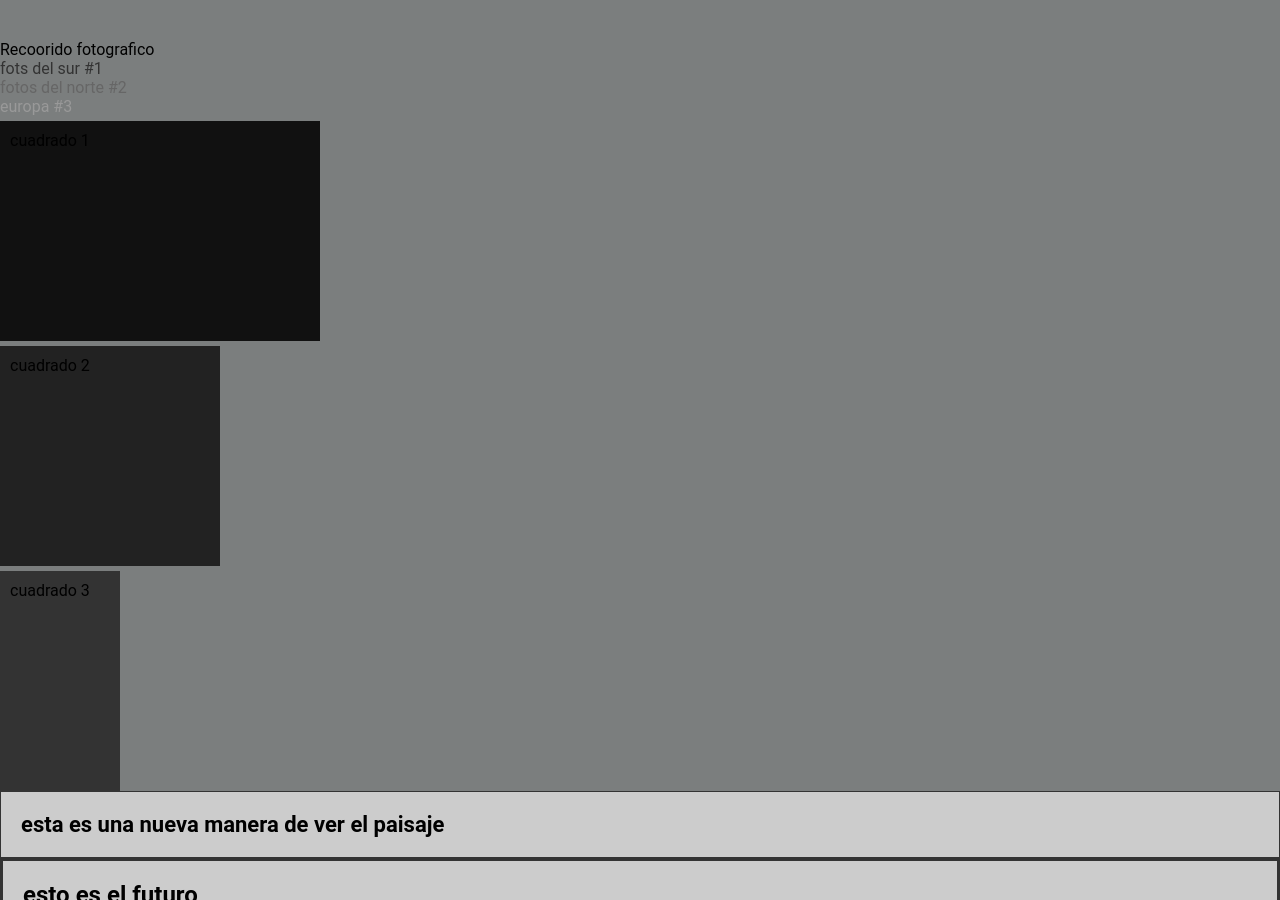
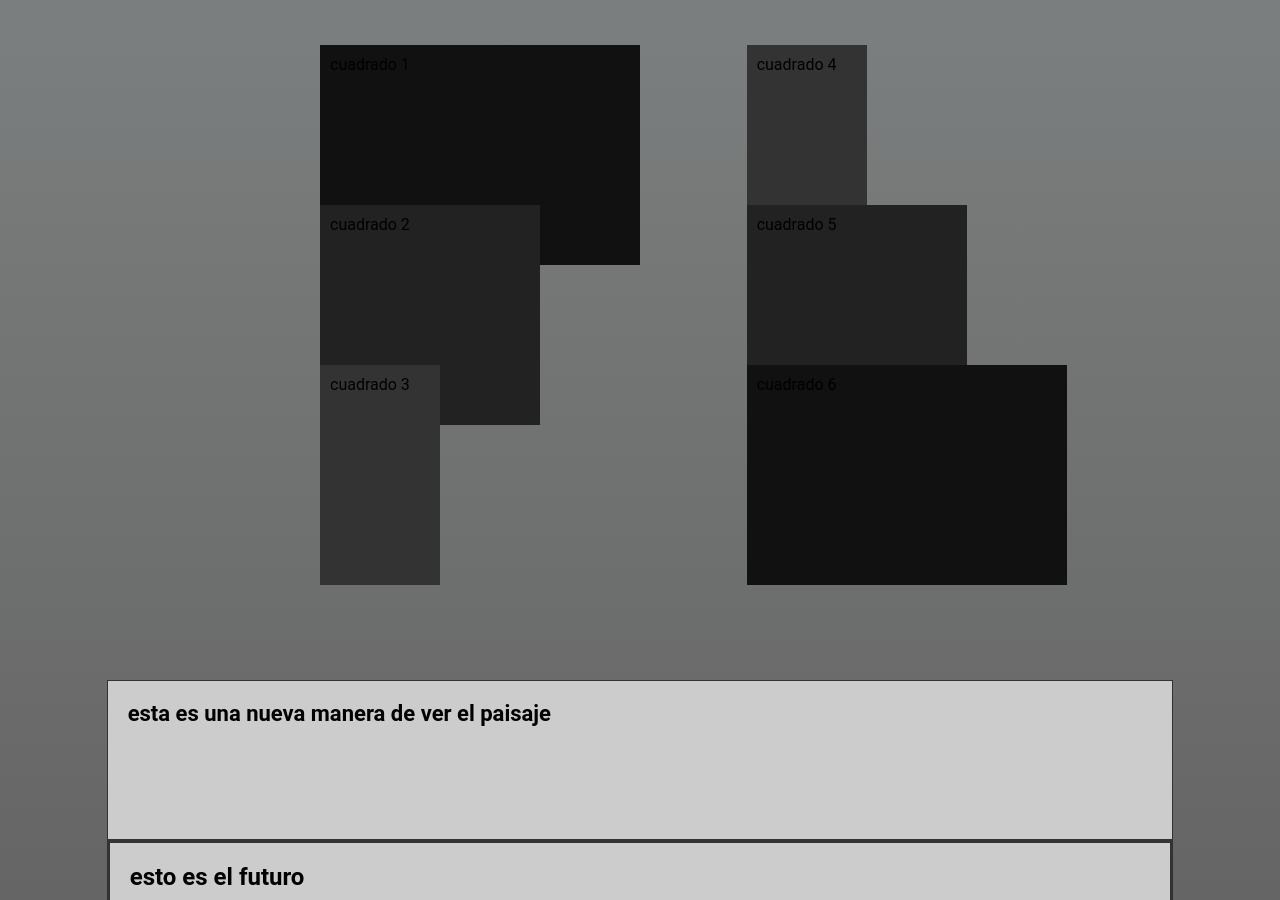
Before and after one commit to TrellixVulnTeam/GonStudio-pagina-wep_T55J, a website: page practica_maps.html in a window 1280 px wide. Shown: the part 232-1132 px from the top of the page. Drawn offline with Linux system fonts and the light colour scheme.

Commit message:
version final

```diff
--- a/practica_maps.html
+++ b/practica_maps.html
@@ -4,7 +4,7 @@
     <meta charset="UTF-8">
     <meta http-equiv="X-UA-Compatible" content="IE=edge">
     <meta name="viewport" content="width=device-width, initial-scale=1.0">
-    <title>Home</title>
+    <title>Practica con map</title>
     <link rel="stylesheet" href="css/style.css">
     <meta name="description" content="agencia de fotografia mundial">
     <meta name="keywords" content="fotografia exterior, fotografia en paisaje">
@@ -18,7 +18,7 @@
                     <li><a href="contacto.html">Contacto</a></li>
                     <li><a href="galeria.html">Galeria</a></li>
                     <li><a href="nosotros.html">Nosotros</a></li>
-                    <li><a href="practica_maps.html">maps</a></li>
+                    <li><a href="practica_maps.html">mas</a></li>
             </ul>
         </nav>
         <div class="title">
@@ -26,13 +26,13 @@
             <h2>fotografia</h2>
         </div>
     </header>
-    <main>
-        <section>
-            <div class="">Recoorido fotografico</div>
+    <main class="mas">
+        <section><!--
+            <div class="color">Recoorido fotografico</div>
             <div class="color1">fots del sur #1</div>
             <div class="color2">fotos del norte #2</div>
-            <div class="color3">europa #3</div>
-
+            <div class="color3">europa #3</div>-->
+        </section>
             <div class="cuadrado-1">
                 <p>cuadrado 1</p>
             </div>
@@ -42,7 +42,15 @@
             <div class="cuadrado-3">
                 <p>cuadrado 3</p>
             </div>
-        </section>
+            <div class="cuadrado-4">
+                <p>cuadrado 4</p>
+            </div>
+            <div class="cuadrado-5">
+                <p>cuadrado 5</p>
+            </div>
+            <div class="cuadrado-6">
+                <p>cuadrado 6</p>
+            </div>
 
         <!--extend-->
 
--- a/scss/style.scss
+++ b/scss/style.scss
@@ -250,6 +250,45 @@ $colores:(color1:#333333, color2:#666666, color3:#999999);
     }
 }
 
+.mas{
+    display: grid;
+    grid-template-columns: repeat(12,1fr);
+    grid-template-rows: repeat(6, 10rem);
+    background-image: linear-gradient(to top, #636262, rgb(123, 126, 126));
+    .cuadrado-1{
+        grid-column: 4/8;
+        grid-row: 1/5;
+    }
+    .cuadrado-2{
+        grid-column: 4/8;
+        grid-row: 2/5;
+    }
+    .cuadrado-3{
+        grid-column: 4/8;
+        grid-row: 3/5;
+    }
+    .cuadrado-4{
+        grid-column: 8/11;
+        grid-row: 1/5;
+    }
+    .cuadrado-5{
+        grid-column: 8/11;
+        grid-row: 2/5;
+    }
+    .cuadrado-6{
+        grid-column: 8/11;
+        grid-row: 3/5;
+    }
+    .red_social{
+        grid-column: 2/12;
+        grid-row: 5/5;
+    }
+    .red_social--nueva{
+        grid-column: 2/12;
+        grid-row: 6/6;
+    }
+}
+
 /*extend */
 
 .red_social {
@@ -287,6 +326,20 @@ $colores:(color1:#333333, color2:#666666, color3:#999999);
 .cuadrado-3{
     @include cuadrado(#333, 100px);
 }
+
+.cuadrado-4{
+    @include cuadrado(#333, 100px);
+}
+
+.cuadrado-5{
+    @include cuadrado(#222, 200px);
+}
+
+.cuadrado-6{
+    @include cuadrado(#111, 300px);
+}
+
+
 @media screen and (max-width: 1200px){
 
     .imagLogo{
```
Also changed, not shown: contacto.html (+1 -1 lines), galeria.html (+1 -1 lines), index.html (+1 -1 lines), nosotros.html (+1 -1 lines), servicio.html (+1 -1 lines), css/style.css.
